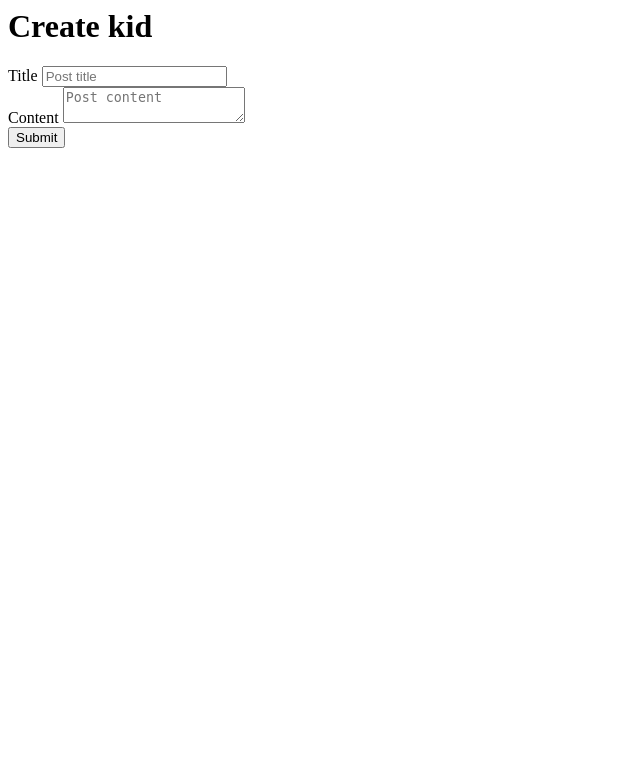
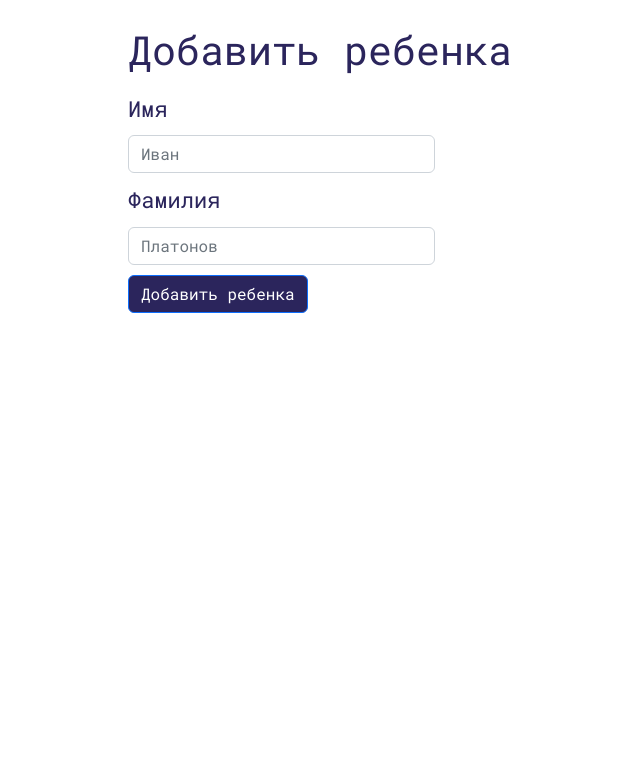
Before and after one commit to n3navizhy/Motivation-Board-Boss-Fight, a Flask app: page /create in a window 1280 px wide. Shown: the top 783 px of the page, without its empty margins (0-640 px from the left). Run offline with Flask 2, Linux system fonts and the light colour scheme.

Commit message:
FrontendCreate

```diff
--- a/Hello Python/templates/create.html
+++ b/Hello Python/templates/create.html
@@ -1,22 +1,45 @@
-
 {% block content %}
-<h1>{% block title %} Create kid {% endblock %}</h1>
-
+ <html lang="ru">
+<head>
+    <link href="https://cdn.jsdelivr.net/npm/bootstrap@5.2.0-beta1/dist/css/bootstrap.min.css" rel="stylesheet" integrity="sha384-0evHe/X+R7YkIZDRvuzKMRqM+OrBnVFBL6DOitfPri4tjfHxaWutUpFmBp4vmVor" crossorigin="anonymous">
+    <link rel="preconnect" href="https://fonts.googleapis.com">
+    <link rel="preconnect" href="https://fonts.gstatic.com" crossorigin>
+    <link href="https://fonts.googleapis.com/css2?family=Roboto+Mono&display=swap" rel="stylesheet">
+    <title>Добавить ребенка</title>
+    <meta charset="utf-8">
+</head>
+<body>
+<h1>{% block title %} Добавить ребенка {% endblock %}</h1>
 <form method="post">
     <div class="form-group">
-        <label for="title">Title</label>
-        <input type="text" name="title"
-               placeholder="Post title" class="form-control"
-               value="{{ request.form['name'] }}"></input>
-    </div>
-
-    <div class="form-group">
-        <label for="content">Content</label>
-        <textarea name="content" placeholder="Post content"
-                  class="form-control">{{ request.form['surname'] }}</textarea>
+        <label style="margin-top: 1%"  for="title">Имя</label>
+        <input style="margin-top: 1%; width: 30%"  type="text" name="title" placeholder="Иван" class="form-control" value="{{ request.form['name'] }}"></input>
     </div>
     <div class="form-group">
-        <button type="submit" class="btn btn-primary">Submit</button>
+        <label style="margin-top: 1%"  for="content">Фамилия</label>
+        <input style="margin-top: 1%; width: 30%" type="text" name="content" placeholder="Платонов" class="form-control">{{ request.form['surname'] }}</input>
+    </div>
+    <div class="form-group">
+        <button style="margin-top: 1%" type="submit" class="btn btn-primary">Добавить ребенка</button>
     </div>
 </form>
+
+
+<style>
+    body
+    {
+        color: #2b255c;
+        margin-top: 2%;
+        font-family: 'Roboto Mono', monospace;
+        font-size: 22px;
+        width: 80%;
+        margin-left: 10%;
+    }
+    .btn-primary
+    {
+       background-color: #2b255c;
+    }
+
+
+</style>
 {% endblock %}
--- a/Hello Python/templates/ind.html
+++ b/Hello Python/templates/ind.html
@@ -58,10 +58,6 @@
         width: 60%;
         float:left;
     }
-    .penis {
-        display: flex;
-        align-items: column;
-    }
 
     .tab {
         margin-left: 1%;
```
